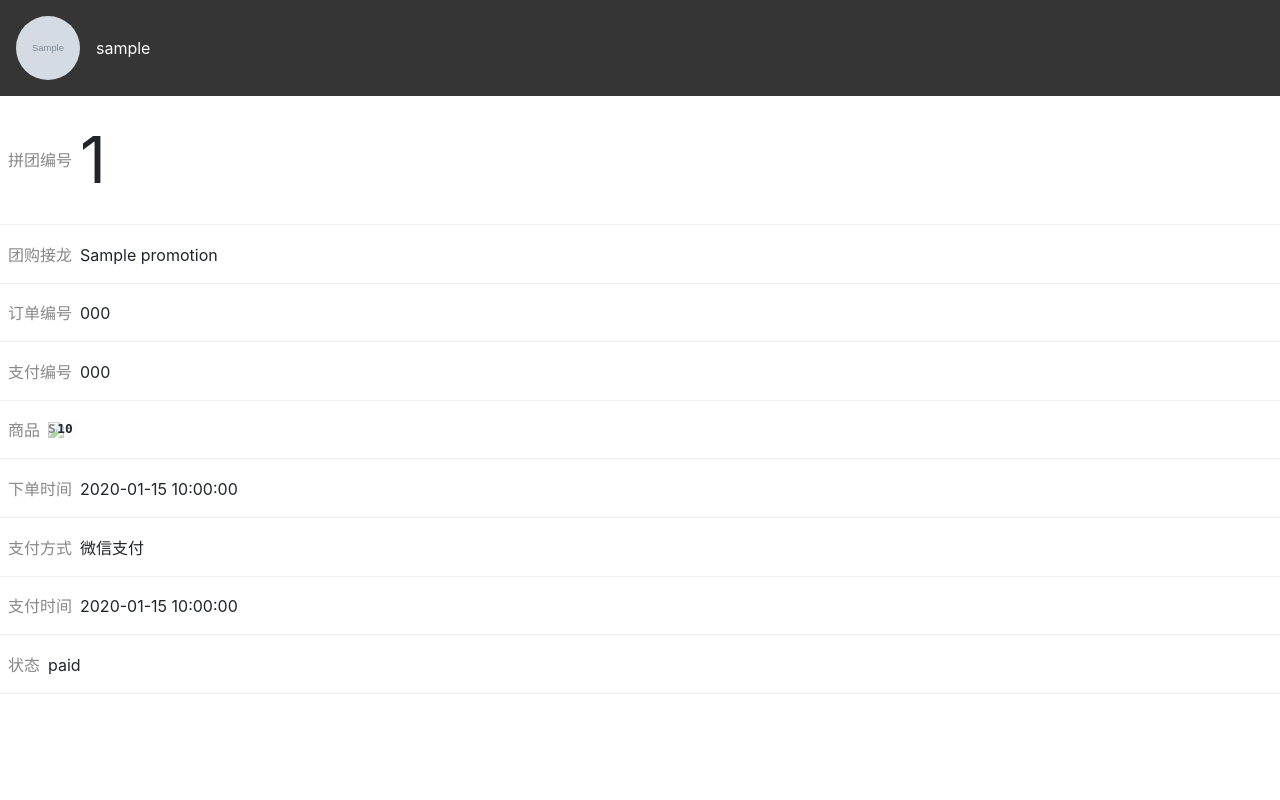
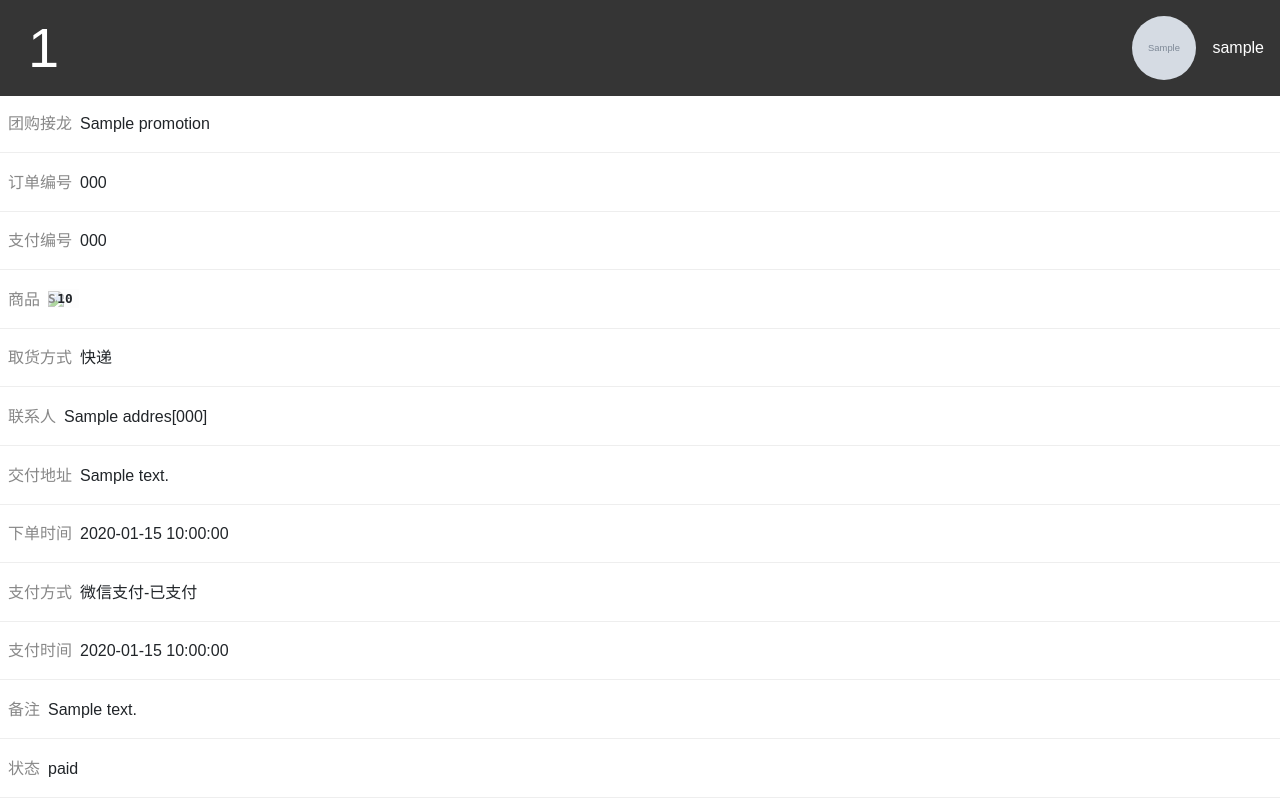
Before and after one commit to warmlab/muffincms, a Python web app: template app/templates/admin/order/detail.html in a window 1280 px wide. Run offline with Jinja, Linux system fonts and the light colour scheme; the template is opened without the code that fills it: most values are stand-ins (such as "Sample title", 1, 10 or a date in 2020); grey boxes marked "Sample" are stand-in pictures; some libraries are stand-ins or nearby versions.

Commit message:
improve order detail page

```diff
--- a/app/static/css/admin.css
+++ b/app/static/css/admin.css
@@ -1,8 +1,18 @@
+body {
+  font-family: sans-serif;
+}
+
 .member {
   display: flex;
   align-items: center;
   background-color: #353535;
   color: #fff;
+}
+
+.member .code {
+  flex: 1;
+  font-size: 3.5em;
+  margin-left: .5em;
 }
 
 .member img {
@@ -13,7 +23,7 @@
 }
 
 .member .name {
-
+  margin-right: 1em;
 }
 
 .order {
@@ -27,10 +37,6 @@
 .order .title {
   margin: 0 .5em;
   color: #888888;
-}
-
-.order .code {
-  font-size: 4em;
 }
 
 .order .products {
--- a/app/templates/admin/order/detail.html
+++ b/app/templates/admin/order/detail.html
@@ -11,14 +11,13 @@
   </head>
   <body>
     <section class="member">
+	  {%-if order.promotion %}
+      <span class="code">{%if order.index%}{{order.index}}{%else%}未支付-没有编号{%endif%}</span>
+	  {%-endif%}
       <img src="{{order.member_openid.avatarUrl}}"/>
       <span class="name">{%if order.member_openid.nickname%}{{order.member_openid.nickname}}{%else%}小麦芬烘焙{%endif%}</span>
     </section>
     {%- if order.promotion %}
-    <section class="order">
-      <span class="title">拼团编号</span>
-      <span class="code">{%if order.index%}{{order.index}}{%else%}未支付-没有编号{%endif%}</span>
-    </section>
     <section class="order">
       <span class="title">团购接龙</span>
       <span class="content">{{order.promotion.name}}</span>
@@ -49,16 +48,38 @@
       </section>
     </section>
     <section class="order">
+      <span class="title">取货方式</span>
+      <span class="content">{%if order.address.delivery_way==1%}自提{%else%}快递{%endif%}</span>
+    </section>
+    <section class="order">
+      <span class="title">联系人</span>
+      <span class="content">{%if order.address%}{{order.address.name}}[{{order.address.phone}}]{%endif%}</span>
+    </section>
+    <section class="order">
+      <span class="title">交付地址</span>
+      <span class="content">{%if order.address%}{{order.address.address}}{%endif%}</span>
+    </section>
+    <section class="order">
       <span class="title">下单时间</span>
       <span class="content">{{order.order_time}}</span>
     </section>
     <section class="order">
       <span class="title">支付方式</span>
-      <span class="content">{%if order.payment == 2 %}储值卡支付{%else%}微信支付{%endif%}</span>
+      <span class="content">{%if order.payment == 2 %}储值卡支付{%else%}微信支付{%endif%}-{%if order.pay_time and order.payment_code%}已支付{%else%}未支付{%endif%}</span>
     </section>
+	{%- if order.payment == 2%}
+    <section class="order">
+      <span class="title">储值卡信息</span>
+      <span class="content">{%if order.member_openid.phone%}{{order.member_openid.name}}[{{order.member_openid.phone}}]{%endif%}</span>
+    </section>
+	{%endif-%}
     <section class="order">
       <span class="title">支付时间</span>
       <span class="content {%if not order.pay_time%}not-paid{%endif%}">{%if order.pay_time%}{{order.pay_time}}{%else%}未支付{%endif%}</span>
+    </section>
+    <section class="order">
+      <span class="title">备注</span>
+      <span class="content">{{order.note}}</span>
     </section>
     <section class="order">
       <span class="title">状态</span>
```
